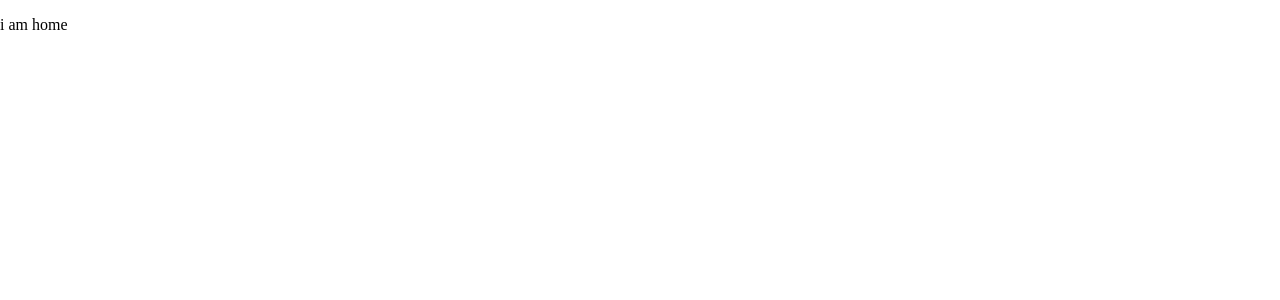
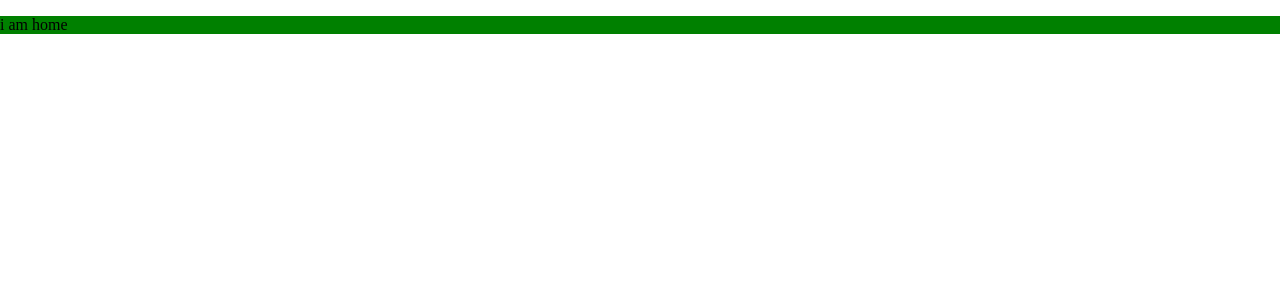
Before and after one commit to tymzyx/react-music-player, a React app: page / in a window 1280 px wide. Shown: the top 300 px of the page. Built offline with nearby package versions, Linux system fonts and the light colour scheme.

Commit message:
配置及测试css modules

```diff
--- a/src/pages/home.jsx
+++ b/src/pages/home.jsx
@@ -1,4 +1,6 @@
 import React, {Component} from 'react'
+
+import style from './t0.css'
 
 export default class home extends Component {
     constructor(props) {
@@ -6,7 +8,7 @@ export default class home extends Component {
     }
     render() {
         return (
-            <div>
+            <div className={style.test}>
                 <p>i am home</p>
             </div>
         )
--- a/src/pages/other0.jsx
+++ b/src/pages/other0.jsx
@@ -1,4 +1,6 @@
 import React, {Component} from 'react'
+
+import style from './t1.css'
 
 export default class home extends Component {
     constructor(props) {
@@ -6,7 +8,7 @@ export default class home extends Component {
     }
     render() {
         return (
-            <div>
+            <div className={style.test}>
                 <p>i am other0</p>
             </div>
         )
--- /dev/null
+++ b/src/pages/t0.css
@@ -0,0 +1,7 @@
+.base {
+    background: green;
+}
+
+.test {
+    composes: base;
+}
--- /dev/null
+++ b/src/pages/t1.css
@@ -0,0 +1,3 @@
+.test {
+    background: red;
+}
--- a/webpack.config.js
+++ b/webpack.config.js
@@ -19,10 +19,15 @@ const config = {
         rules: [
             {
                 test: /\.css$/,
-                use: [
-                    {loader: 'style-loader'},
-                    {loader: 'css-loader'}
-                ]
+                // 全局样式
+                include: path.resolve(__dirname, 'src/styles'),
+                loader: 'style-loader!css-loader'
+            },
+            {
+                test: /\.css$/,
+                // 组件样式使用CSS Modules
+                exclude: path.resolve(__dirname, 'src/styles'),
+                loader: 'style-loader!css-loader?modules&localIdentName=[name]__[local]'
             },
             {
                 test: /\.(|eot|svg|ttf|woff|woff2)$/,
@@ -52,7 +57,7 @@ const config = {
     },
     resolve: {
         // 省略引入文件名后缀
-        extensions: ['.js', '.jsx', '.json']
+        extensions: ['.js', '.jsx', '.json', '.css']
     },
     devServer: {
         contentBase: './',
```
Also changed, not shown: src/styles/common.css (added).
